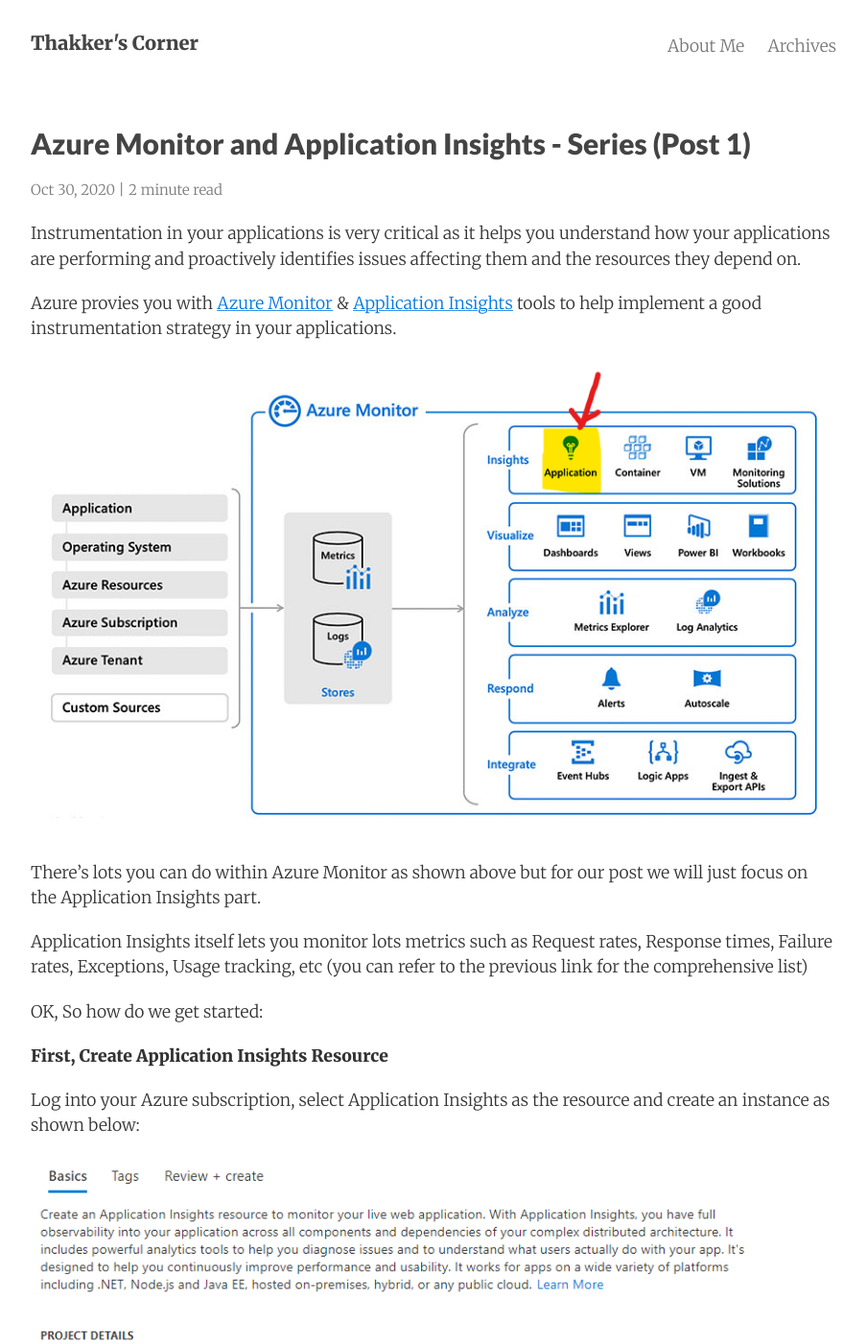
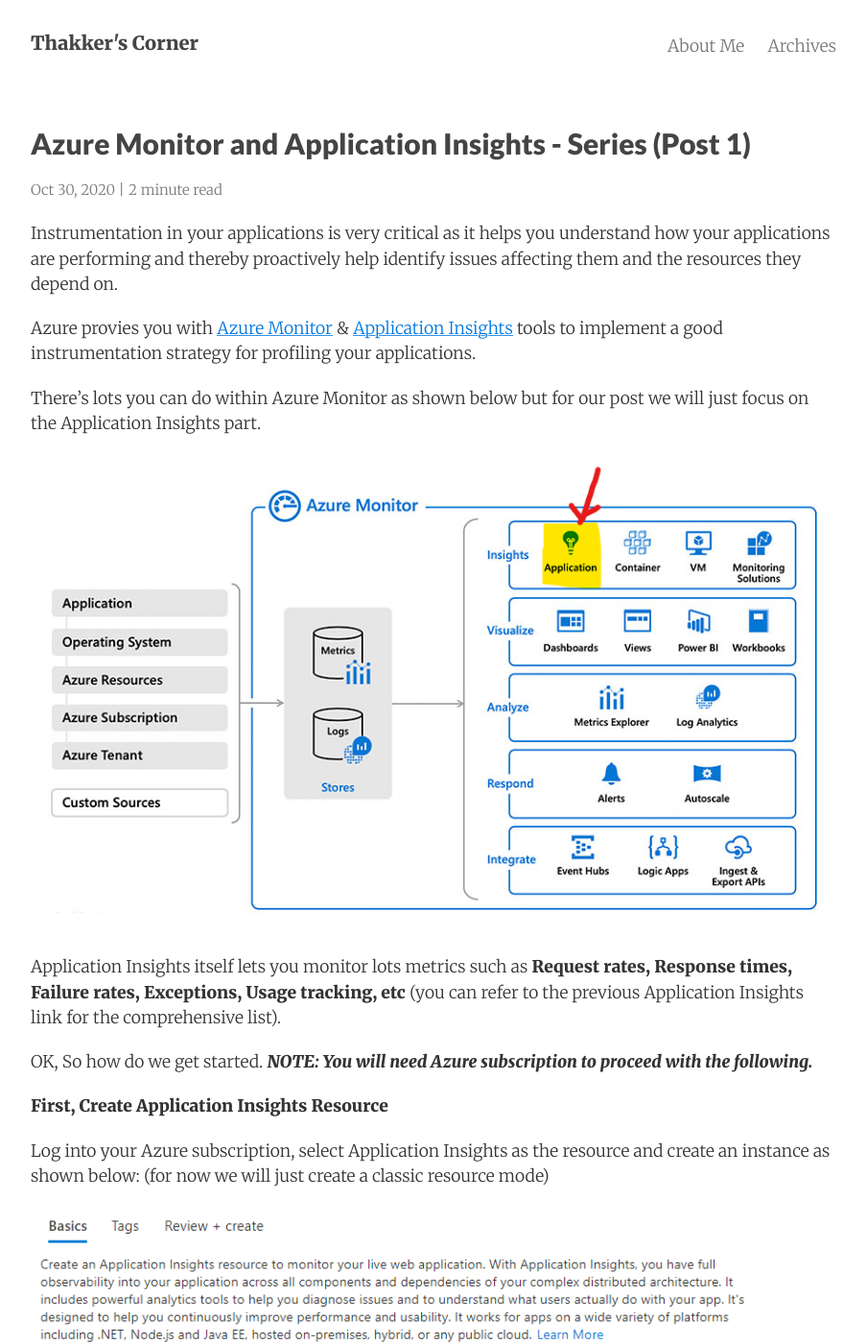
Before and after one commit to AdiThakker/AdiThakker.github.io, a Jekyll site: the page built from _posts/2020-10-30-AzureMonitor-AppInsights-1.md, in a window 1280 px wide and 1400 px high. Shown: the whole window at 96% size, without its empty margins (188-1091 px from the left). Built offline with Jekyll 4.4.1, drawn with Linux system fonts in a browser that asks for light colours; nearby versions of some CDN libraries; comment, search, counter and statistics services are not loaded; some of the changed text lies outside the part shown.

Commit message:
final changes to the app insights post 1

````diff
--- a/_posts/2020-10-30-AzureMonitor-AppInsights-1.md
+++ b/_posts/2020-10-30-AzureMonitor-AppInsights-1.md
@@ -6,21 +6,21 @@
 categories: Azure Monitor, Application Insights
 ---
 
-Instrumentation in your applications is very critical as it helps you understand how your applications are performing and proactively identifies issues affecting them and the resources they depend on.
+Instrumentation in your applications is very critical as it helps you understand how your applications are performing and thereby proactively help identify issues affecting them and the resources they depend on.
 
-Azure provies you with [Azure Monitor](https://azure.microsoft.com/en-us/services/monitor/) & [Application Insights](https://docs.microsoft.com/en-us/azure/azure-monitor/app/app-insights-overview) tools to help implement a good instrumentation strategy in your applications.
+Azure provies you with [Azure Monitor](https://azure.microsoft.com/en-us/services/monitor/) & [Application Insights](https://docs.microsoft.com/en-us/azure/azure-monitor/app/app-insights-overview) tools to implement a good instrumentation strategy for profiling your applications.
+
+There's lots you can do within Azure Monitor as shown below but for our post we will just focus on the Application Insights part.
 
 ![Setup]({{site.url}}/images/AppInsights-1.png)
 
-There's lots you can do within Azure Monitor as shown above but for our post we will just focus on the Application Insights part.
+Application Insights itself lets you monitor lots metrics such as **Request rates, Response times, Failure rates, Exceptions, Usage tracking, etc** (you can refer to the previous Application Insights link for the comprehensive list).
 
-Application Insights itself lets you monitor lots metrics such as Request rates, Response times, Failure rates, Exceptions, Usage tracking, etc (you can refer to the previous link for the comprehensive list)
-
-OK, So how do we get started:
+OK, So how do we get started. ***NOTE: You will need Azure subscription to proceed with the following.***
 
 **First, Create Application Insights Resource**
 
-Log into your Azure subscription, select Application Insights as the resource and create an instance as shown below:
+Log into your Azure subscription, select Application Insights as the resource and create an instance as shown below: (for now we will just create a classic resource mode)
 
 ![Setup]({{site.url}}/images/AppInsights-2.png)
 
@@ -30,11 +30,11 @@
 
 **Next, Enable Application Insights in your .Net core Web App**
 
-First step to enable Application Insights is to download the appropriate NuGet pacakage as shown here:
+In order to enable Application Insights for you app, you have to download the appropriate NuGet package as shown here:
 
 ![Setup]({{site.url}}/images/AppInsights-4.png)
 
-Then, configure the startup.cs class ConfigureServices method to include the telemetry as shown here:
+Then, configure the **Startup.cs** class **ConfigureServices** method to include the telemetry component as shown here:
 
 ```csharp
 public void ConfigureServices(IServiceCollection services)
@@ -64,20 +64,24 @@
 }
 ```
 
+Thats it!!!
+
 With this basic setup, when you launch the default Webforecast controller a few times, data automatically gets collected in Application Insights resource in your azure subscription.
 
-By default, you can see you can view Failed Requests, Server Response time, Server requests, Availability
+The following are the screen shots of the metrics collected after running my application a few times....by default, you can see **Failed Requests, Server Response time, Server requests, Availability**.
 
 ![Setup]({{site.url}}/images/AppInsights-5.png)
 
-You can drill down further by clicking on the individual chart, the following is when you drilled down on the server requests chart:
+You can drill down further by clicking on the individual chart, the following is when you are looking at the server requests chart details:
 
 ![Setup]({{site.url}}/images/AppInsights-6.png)
 
-Clicking on the Applcation Map shows the following:
-
-**Note: i renamed my Application Insights instance to the appriprite meaningful name**
+Further clicking on the Applcation Map shows the following. **Note: I renamed my Application Insights instance to the appripriate meaningful name**
 
 ![Setup]({{site.url}}/images/AppInsights-7.png)
 
-As you can see, this is not bad at all with wuch minimal configuration. In the next post we will see how we can add custom metric logging to this and drill down into the numbers further.
+As you can see, this is not bad at all... with just minimal configuration and not much code, you can get decent insights into your application.
+
+In the next post we will build on this further...We will see how we can add custom metric logging into our App and then in the following post look into some Kusto language capabilities to get additional insights from our app logging.
+
+Stay Tuned!!!
````
Also changed, not shown: other parts of _posts/2020-10-30-AzureMonitor-AppInsights-1.md (+1 -1 lines).
